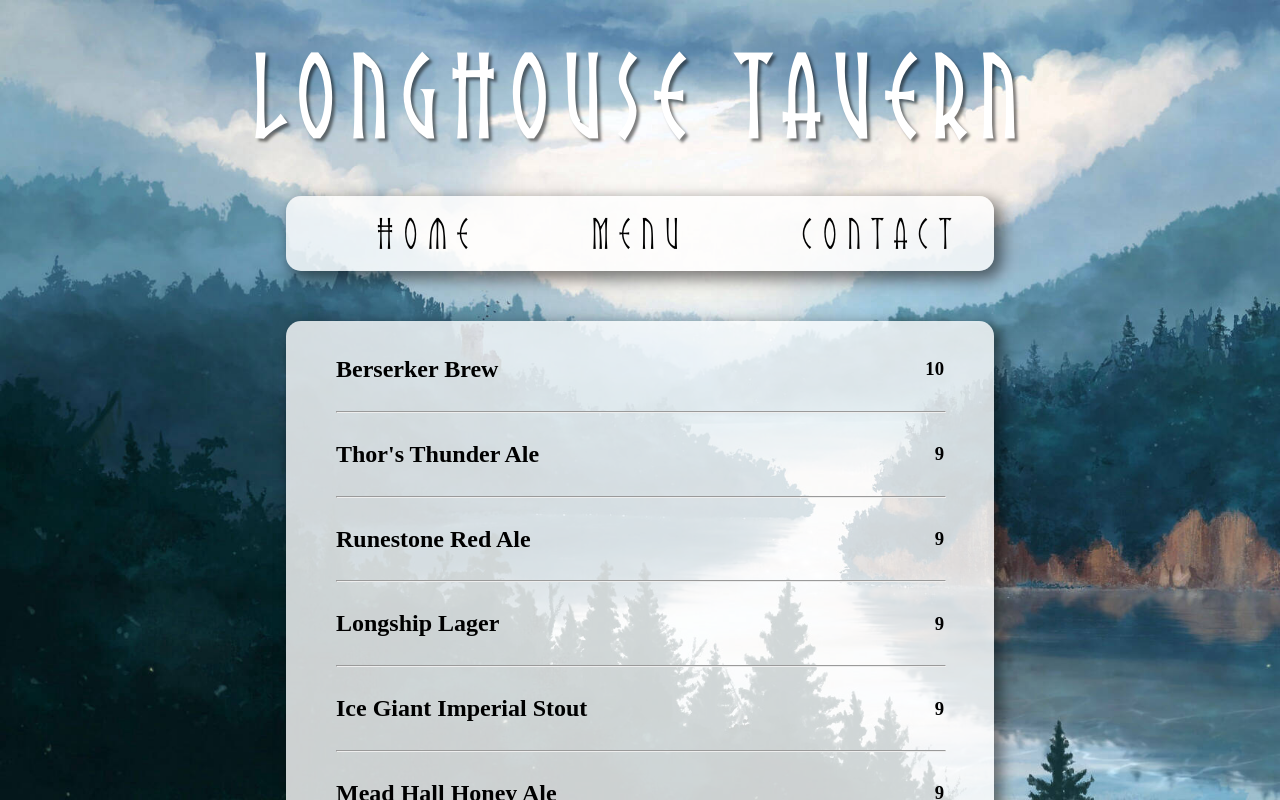
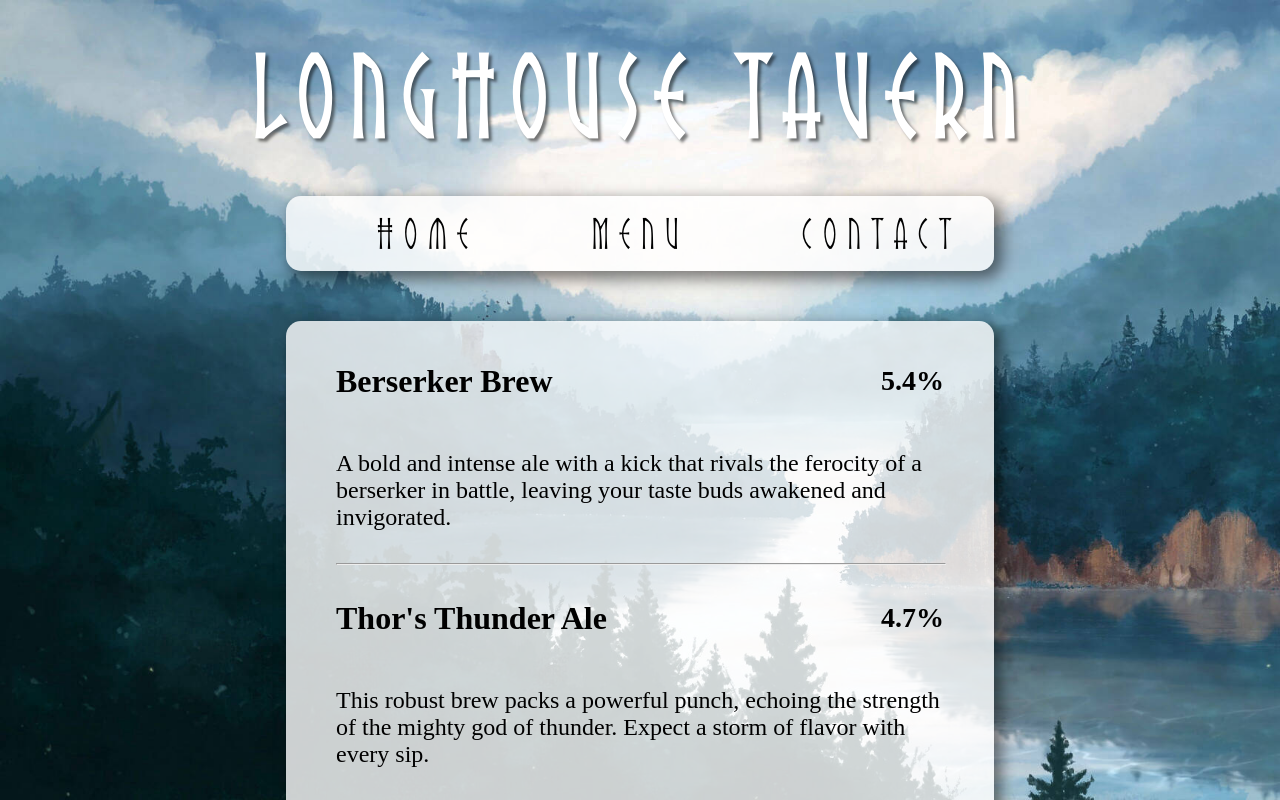
Before and after one commit to Ben-Long50/restaurant-page, a website built with webpack: page src/template.html in a window 1280 px wide. Both pictures are taken after a click on the button "Menu". Built offline with nearby package versions, Linux system fonts and the light colour scheme.

Commit message:
finished menuPage layout and logic

```diff
--- a/src/menuPage.js
+++ b/src/menuPage.js
@@ -1,19 +1,23 @@
 const menuList = [];
 
-function Beer(name, price) {
+function Beer(name, description, abv) {
     this.name = name;
-    this.price = price;
+    this.description = description;
+    this.abv = abv;
     menuList.push(this);
 }
 
-const beer1 = new Beer('Berserker Brew', '10');
-const beer2 = new Beer('Thor\'s Thunder Ale', '9');
-const beer3 = new Beer('Runestone Red Ale', '9');
-const beer4 = new Beer('Longship Lager', '9');
-const beer5 = new Beer('Ice Giant Imperial Stout', '9');
-const beer6 = new Beer('Mead Hall Honey Ale', '9');
-const beer7 = new Beer('Fjord Frost IPA', '9');
-const beer8 = new Beer('Odin\'s Wisdom Wheat', '9');
+new Beer('Berserker Brew', 'A bold and intense ale with a kick that rivals the ferocity of a berserker in battle, leaving your taste buds awakened and invigorated.', '5.4%');
+new Beer('Thor\'s Thunder Ale', 'This robust brew packs a powerful punch, echoing the strength of the mighty god of thunder. Expect a storm of flavor with every sip.', '4.7%');
+new Beer('Runestone Red Ale', 'Infused with the mystique of ancient runes, this red ale is a tribute to the history of the Vikings, delivering a flavorful journey through time.', '7.8%');
+new Beer('Freyja\'s Bounty Bock', 'Rich and indulgent, this bock celebrates the goddess Freyja\'s abundance, offering a delightful symphony of malt sweetness and warmth.', '6.0%');
+new Beer('Longship Lager', 'Embark on a flavorful voyage with this Lager inspired by the iconic longships. Its crisp profile mirrors the smooth sailing of these legendary vessels.', '4.5%');
+new Beer('Ice Giant Imperial Stout', 'Brace yourself for the bold and imposing flavors of this imperial stout, inspired by the formidable Ice Giants of Norse mythology.', '8.9%');
+new Beer('Mjolnir Malt Porter', 'This porter is a force to be reckoned with, just like Thor\'s mighty hammer. Savor the complex layers of maltiness with each sip.', '14.2%');
+new Beer('Mead Hall Honey Ale', 'Sweetened with the nectar of the gods, this honey ale captures the essence of a festive mead hall celebration, delivering a delightful balance of sweetness.', '5.3%');
+new Beer('Fjord Frost IPA', 'Immerse yourself in the cool, refreshing taste of this IPA, reminiscent of the crisp air and frosty landscapes of the Nordic fjords.', '8.6%');
+new Beer('Norse Nectar Hazy', 'Inspired by the sweetness of Norse mythology, this pale ale boasts a burst of fruity hop flavors, creating a harmonious and enjoyable experience.', '6.9%');
+new Beer('Odin\'s Wisdom Wheat', 'A brew inspired by the wisdom of Odin himself, this wheat beer offers a smooth, contemplative experience with subtle notes of enlightenment.', '5.2%');
 
 
 export default menuList;
@@ -23,11 +27,17 @@ export const renderMenu = function(parentElement) {
         const beerTile = document.createElement('div')
         beerTile.classList.add('beer-tile')
         const nameElement = document.createElement('h2')
-        nameElement.textContent = beer.name;
-        const priceElement = document.createElement('h3')
-        priceElement.textContent = beer.price
+        nameElement.classList.add('beer-name')
+        nameElement.textContent = beer.name
+        const abvElement = document.createElement('h3')
+        abvElement.classList.add('beer-abv')
+        abvElement.textContent = beer.abv
+        const descriptionElement = document.createElement('p')
+        descriptionElement.classList.add('beer-description')
+        descriptionElement.textContent = beer.description
         beerTile.appendChild(nameElement)
-        beerTile.appendChild(priceElement)
+        beerTile.appendChild(abvElement)
+        beerTile.appendChild(descriptionElement)
         parentElement.appendChild(beerTile)
         if(menuList.indexOf(beer) != menuList.length - 1) {
             const lineBreak = document.createElement('hr')
--- a/src/styles/main.css
+++ b/src/styles/main.css
@@ -7,9 +7,8 @@ html,
 body {
     margin: 0;
     padding: 0;
-    height: 100vh;
-    width: 100vw;
-    overflow: hidden;
+    height: 100%;
+    width: 100%;
 }
 
 .container {
@@ -18,20 +17,20 @@ body {
     --background-color: rgba(255, 255, 255, 0.8);
     --border-radius: 15px;
     box-sizing: border-box;
+    background-attachment: fixed;
     margin: 0;
-    padding: 0;
     height: 100%;
     width: 100%;
     background-size: cover;
     background-position: center;
     background-repeat: no-repeat;
-    overflow: hidden;
     display: flex;
     flex-direction: column;
     justify-content: flex-start;
     align-items: center;
     gap: 50px;
     padding: 50px;
+    overflow-y: scroll;
 }
 
 .name-header {
@@ -77,16 +76,32 @@ body {
     flex-grow: 1;
     display: flex;
     flex-direction: column;
-    justify-content: flex-start;
     -webkit-box-sizing: border-box;
     padding: 15px 50px;
 
 }
 
 .beer-tile {
-    display: flex;
+    display: grid;
+    grid-template-columns: repeat(2, 1fr);
+    grid-template-rows: auto auto;
     justify-content: space-between;
     align-items: center;
+}
+
+.beer-name {
+    font-size: 32px;
+}
+
+.beer-abv {
+    text-align: end;
+    font-size: 28px;
+}
+
+.beer-description {
+    grid-column: 1 / 3;
+    grid-row: 2 / 3;
+    font-size: 24px;
 }
 
 hr {
```
